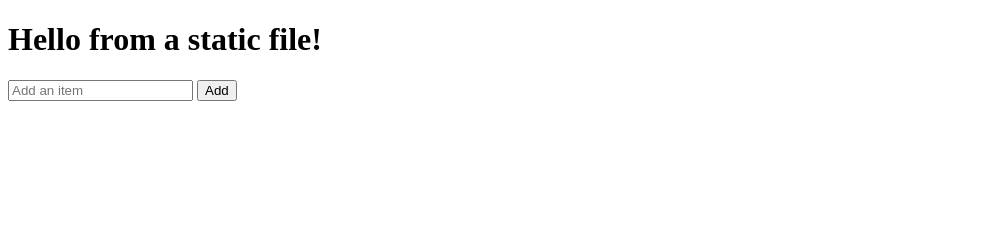
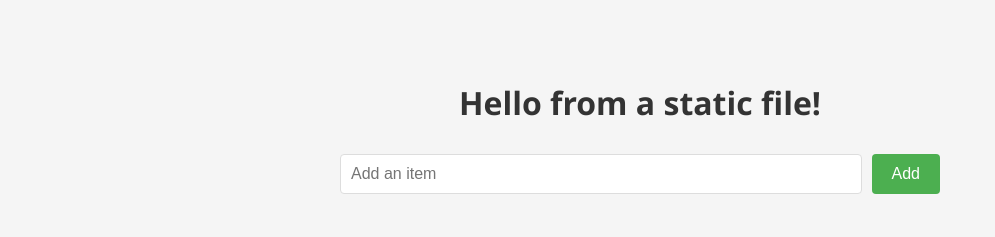
Before and after one commit to jarombustillo/intro_nodejs_express, a website: page public/index.html in a window 1280 px wide. Shown: the whole page, without its empty margins (0-995 px from the left). Drawn offline with Linux system fonts and the light colour scheme; no server answers.

Commit message:
second commit

```diff
--- a/public/index.html
+++ b/public/index.html
@@ -4,6 +4,7 @@
     <meta charset="UTF-8">
     <meta name="viewport" content="width=device-width, initial-scale=1.0">
     <title>Static File</title>
+    <link rel="stylesheet" href="styles.css">
 </head>
 <body>
     <h1>Hello from a static file!</h1>
--- /dev/null
+++ b/public/styles.css
@@ -0,0 +1,60 @@
+body {
+    font-family: 'Segoe UI', system-ui, sans-serif;
+    max-width: 600px;
+    margin: 40px auto;
+    padding: 20px;
+    background-color: #f5f5f5;
+}
+
+h1 {
+    color: #333;
+    text-align: center;
+    margin-bottom: 30px;
+}
+
+#item-form {
+    display: flex;
+    gap: 10px;
+    margin-bottom: 20px;
+}
+
+#item-input {
+    flex: 1;
+    padding: 10px;
+    border: 1px solid #ddd;
+    border-radius: 4px;
+    font-size: 16px;
+}
+
+button {
+    padding: 10px 20px;
+    background-color: #4CAF50;
+    color: white;
+    border: none;
+    border-radius: 4px;
+    cursor: pointer;
+    font-size: 16px;
+    transition: background-color 0.2s;
+}
+
+button:hover {
+    background-color: #45a049;
+}
+
+#item-list {
+    list-style: none;
+    padding: 0;
+}
+
+#item-list li {
+    background: white;
+    padding: 15px;
+    margin-bottom: 10px;
+    border-radius: 4px;
+    box-shadow: 0 2px 4px rgba(0,0,0,0.1);
+    transition: transform 0.2s;
+}
+
+#item-list li:hover {
+    transform: translateX(5px);
+}
```
